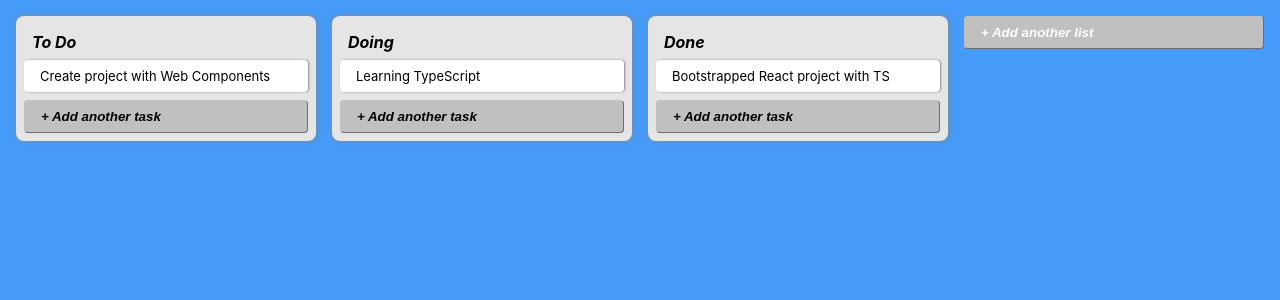
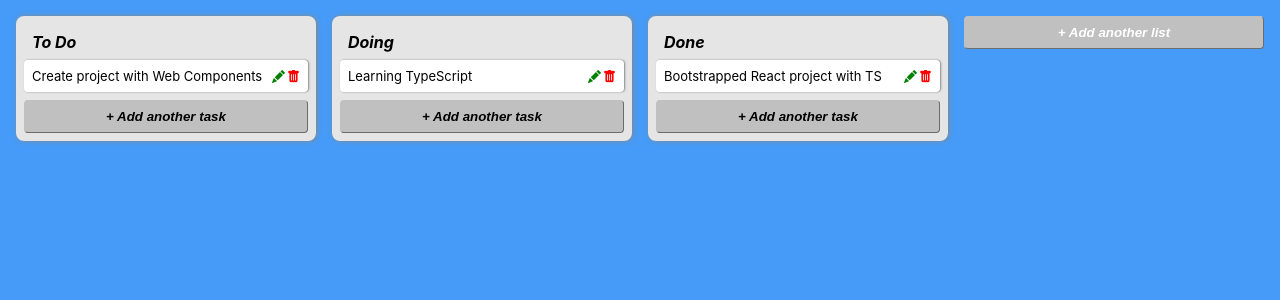
Before and after one commit to patel-himanshu/kanban-board, a React (Create React App) app: page / in a window 1280 px wide. Shown: the top 300 px of the page. Built offline with nearby package versions, Linux system fonts and the light colour scheme.

Commit message:
style: Add icons to each task item

```diff
--- a/src/App.css
+++ b/src/App.css
@@ -1,3 +1,16 @@
 input:focus {
   outline: 1px solid green;
 }
+
+/* .task-icons {
+  align-items: flex-end;
+} */
+
+.bi-pencil-fill {
+  padding: 0 2px;
+  color: green;
+}
+
+.bi-trash-fill {
+  color: red;
+}
--- a/src/App.tsx
+++ b/src/App.tsx
@@ -1,4 +1,5 @@
 import React from "react";
+import "bootstrap-icons/font/bootstrap-icons.css";
 import "./App.css";
 
 import { useAppDispatch, useAppSelector } from "./redux/hooks";
--- a/src/components/Card.tsx
+++ b/src/components/Card.tsx
@@ -2,9 +2,19 @@ import React from "react";
 import { CardContainer } from "../styles";
 
 interface CardProps {
+  tasklistIndex: number;
+  taskId: string;
   text: string;
 }
 
-export const Card = ({ text }: CardProps) => {
-  return <CardContainer>{text}</CardContainer>;
+export const Card = ({ tasklistIndex, taskId, text }: CardProps) => {
+  return (
+    <CardContainer>
+      {text}
+      <span className="task-icons">
+        <i className="bi bi-pencil-fill"></i>
+        <i className="bi bi-trash-fill"></i>
+      </span>
+    </CardContainer>
+  );
 };
--- a/src/styles.ts
+++ b/src/styles.ts
@@ -38,8 +38,11 @@ export const CardContainer = styled.div`
   cursor: pointer;
   border-radius: 0.25rem;
   max-width: 300px;
-  padding: 0.5rem 1rem;
+  padding: 0.5rem;
   margin-bottom: 0.5rem;
+  display: flex;
+  flex-direction: row;
+  justify-content: space-between;
 `;
 
 export const AddItemButton = styled.button<AddItemButtonProps>`
@@ -51,10 +54,13 @@ export const AddItemButton = styled.button<AddItemButtonProps>`
   font-style: italic;
   font-weight: 600;
   text-align: left;
+  display: flex;
+  flex-direction: row;
+  justify-content: center;
   width: 100%;
   max-width: 300px;
   padding: 0.5rem 1rem;
-  transition: backgroudn 75s ease-in;
+  transition: background-color 75s ease-in;
   &:hover {
     background-color: #b0b0b0;
     border: 1px outset #fff;
@@ -77,7 +83,7 @@ export const NewGroupButton = styled.button`
   color: #fff;
   padding: 0.5rem 1rem;
   text-align: center;
-  transition: backgroudn 75s ease-in;
+  transition: background-color 75s ease-in;
   &:hover {
     background-color: #38ba14;
   }
```
